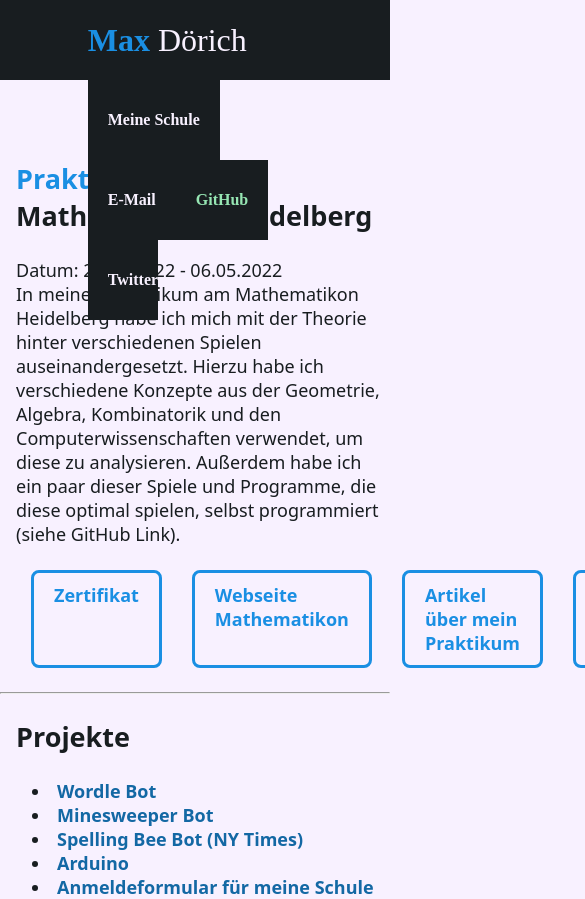
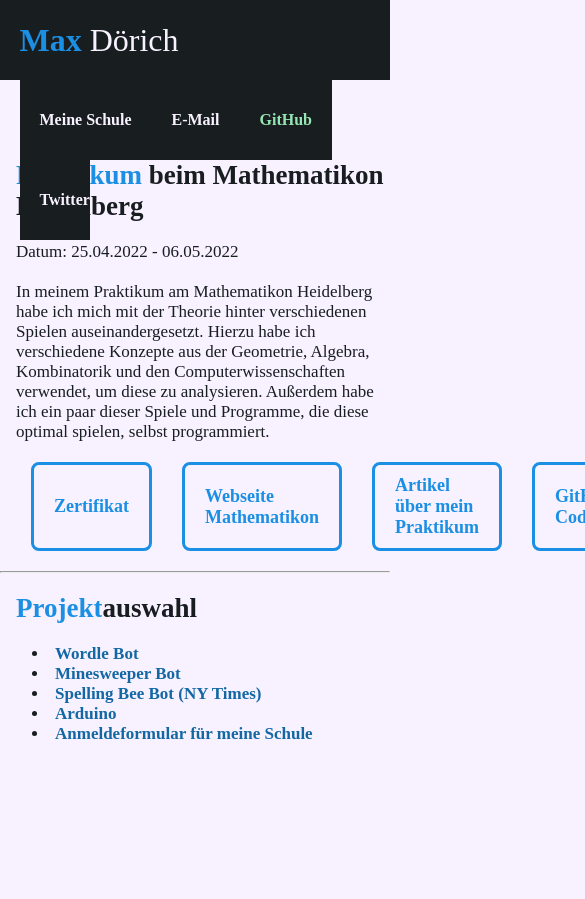
Before and after one commit to melurke/melurke.github.io, a plain HTML site: page index.html in a window 390 px wide. Shown: the top 899 px of the page, 585 px wide, since content can reach past the window. After the commit the page ends 844 px from the top, so only its background shows below. Drawn offline with Linux system fonts and the light colour scheme.

Commit message:
Slight design changes

```diff
--- a/index.html
+++ b/index.html
@@ -11,6 +11,7 @@
 	<link href="https://fonts.googleapis.com/css2?family=Roboto:ital,wght@0,100;0,300;0,400;0,500;0,700;0,900;1,100;1,300;1,400;1,500;1,700;1,900&display=swap" rel="stylesheet">
 </head>
 <body>
+	<!-- Header -->
 	<div class="header">
 		<div class="inner_header">
 			<div class="name_container">
@@ -20,7 +21,7 @@
 			<ul class="navigation">
 				<a target="_blank" href="https://www.eppelheim.de/dbg/"><li>Meine Schule</li></a>
 				<a target="_blank" href="mailto:maxdoerich314@gmail.com"><li>E-Mail</li></a>
-				<a target="_blank" href="https://www.github.com/melurke"><li class="important_link"><span>GitHub</span></li></a>
+				<a target="_blank" href="https://www.github.com/melurke"><li class="important_list">GitHub</li></a>
 				<a target="_blank" href="https://www.twitter.com/melurke_"><li>Twitter</li></a>
 			</ul>
 		</div>
@@ -28,10 +29,12 @@
 	<br />
 
 	<div class="content">
+
+		<!-- Praktikum -->
 		<div>
 			<span class="headline2 important">Praktikum </span><span class="headline2">beim Mathematikon Heidelberg</span><br /><br />
-			<span>Datum: 25.04.2022 - 06.05.2022</span><br />
-			<p>In meinem Praktikum am Mathematikon Heidelberg habe ich mich mit der Theorie hinter verschiedenen Spielen auseinandergesetzt. Hierzu habe ich verschiedene Konzepte aus der Geometrie, Algebra, Kombinatorik und den Computerwissenschaften verwendet, um diese zu analysieren. Außerdem habe ich ein paar dieser Spiele und Programme, die diese optimal spielen, selbst programmiert (siehe GitHub Link).</p><br />
+			<span>Datum: 25.04.2022 - 06.05.2022</span><br /><br />
+			<p>In meinem Praktikum am Mathematikon Heidelberg habe ich mich mit der Theorie hinter verschiedenen Spielen auseinandergesetzt. Hierzu habe ich verschiedene Konzepte aus der Geometrie, Algebra, Kombinatorik und den Computerwissenschaften verwendet, um diese zu analysieren. Außerdem habe ich ein paar dieser Spiele und Programme, die diese optimal spielen, selbst programmiert.</p><br />
 			<div class="praktikum_links">
 				<a class="button" target="_blank" href="bogy_certificate.pdf">Zertifikat</a>
 				<a class="button" target="_blank" href="https://hegl.mathi.uni-heidelberg.de">Webseite Mathematikon</a>
@@ -43,8 +46,9 @@
 		<hr>
 		<br />
 
+		<!-- Projekte -->
 		<div>
-			<span class="headline2">Projekte</span><br /><br />
+			<span class="headline2 important">Projekt</span><span class="headline2">auswahl</span><br /><br />
 			<li><a class="transition_link" target="_blank" href="https://www.github.com/melurke/Wordle">Wordle Bot</a></li>
 			<li><a class="transition_link" target="_blank" href="https://www.github.com/melurke/Minesweeper">Minesweeper Bot</a></li>
 			<li><a class="transition_link" target="_blank" href="https://www.github.com/melurke/Spelling-Bee">Spelling Bee Bot (NY Times)</a></li>
--- a/style.css
+++ b/style.css
@@ -1,35 +1,52 @@
+:root {
+    --white: #f8f1ff;
+    --black: #181d20;
+    --blue: #1a8fe3;
+    --green: #96e6b3;
+    --dark-blue: #1368A4;
+}
+
 * {
     margin: 0;
     padding: 0;
     list-style: none;
     text-decoration: none;
-    background-color: #f8f1ff;
+    background-color: var(--white);
 }
 
 .content {
-    font-family: system-ui, -apple-system, BlinkMacSystemFont, 'Segoe UI', Roboto, Oxygen, Ubuntu, Cantarell, 'Open Sans', 'Helvetica Neue', sans-serif;
-    font-size: large;
-    color:#181d20;
+    font-family: "Montserrat";
+    font-size: 17px;
+    color:var(--black);
     margin-left: 16px;
-    background-color: #f8f1ff;
+    background-color: var(--white);
 }
 
 .header {
     width: 100%;
     height: 80px;
     display: block;
-    background-color: #181d20;
+    background-color: var(--black);
     position: sticky;
     top: 0;
-    z-index: 1020;
 }
 
 .inner_header {
-    width: 55%;
+    width: clamp(1000px, 90%, 1000px);
     height: 100%;
     display: block;
     margin: 0 auto;
-    background-color: #181d20;
+    background-color: var(--black);
+}
+
+@media only screen and (max-width: 1100px) {
+    .inner_header {
+        width: 90%
+    }
+}
+
+@media only screen and (max-width: 675px) {
+
 }
 
 .name_container {
@@ -39,8 +56,8 @@
 }
 
 .name_container h1 {
-    color: #1a8fe3;
-    background-color: #181d20;
+    color: var(--blue);
+    background-color: var(--black);
     height: 100%;
     display: table-cell;
     vertical-align: middle;
@@ -51,8 +68,8 @@
 
 .name_container h1 span {
     font-weight: 200;
-    color: #f8f1ff;
-    background-color: #181d20;
+    color: var(--white);
+    background-color: var(--black);
 }
 
 .navigation {
@@ -65,7 +82,7 @@
     display: table;
     float: left;
     padding: 0px 20px;
-    background-color: #181d20;
+    background-color: var(--black);
 }
 
 .navigation a:last-child {
@@ -76,20 +93,24 @@
     display: table-cell;
     vertical-align: middle;
     height: 100%;
-    color: #f8f1ff;
-    background-color: #181d20;
+    color: var(--white);
+    background-color: var(--black);
     font-family: "Montserrat";
     font-size: 16px;
+    transition: 0.4s;
 }
 
-.navigation a li span {
-    color: #96e6b3;
-    background-color: #181d20;
+.navigation a li:hover {
+    color: var(--blue);
+}
+
+.navigation a .important_list {
+    color: var(--green);
 }
 
 a {
     text-decoration: none;
-    color:#1368A4;
+    color: var(--dark-blue);
     font-weight: bold;
 }
 
@@ -98,16 +119,16 @@ a {
 }
 
 a:hover {
-    color: #1a8fe3;
+    color: var(--blue);
 }
 
 .content hr {
     margin-left: -16px;
-    color: #181d20
+    color: var(--black)
 }
 
 .important {
-    color: #1a8fe3;
+    color: var(--blue);
 }
 
 .content li {
@@ -131,24 +152,33 @@ a:hover {
 }
 
 .button {
-    appearance: none;
-    background: none;
-    border: none;
-    outline: none;
-    cursor: pointer;
-
     padding: 10px 20px;
     border-radius: 8px;
-    font-size: large;
+    font-size: 18px;
     font-weight: 600;
     margin: 0 15px;
     transition: 0.4s;
 
-    color:  #1a8fe3;
-    border: 3px solid #1a8fe3;
+    color:  var(--blue);
+    border: 3px solid var(--blue);
+
+    display: flex;
+    align-items: center;
+}
+
+@media only screen and (max-width: 675px) {
 }
 
 .button:hover {
-    color: #f8f1ff;
-    background-color: #1a8fe3;
+    color: var(--white);
+    background-color: var(--blue);
 }
+
+.box {
+    width: 45%;
+    border-radius: 16px;
+    padding: 20px;
+    background-color:var(--blue);
+    color:var(--white);
+    box-shadow: 0 0px 8px var(--blue);
+}
```
